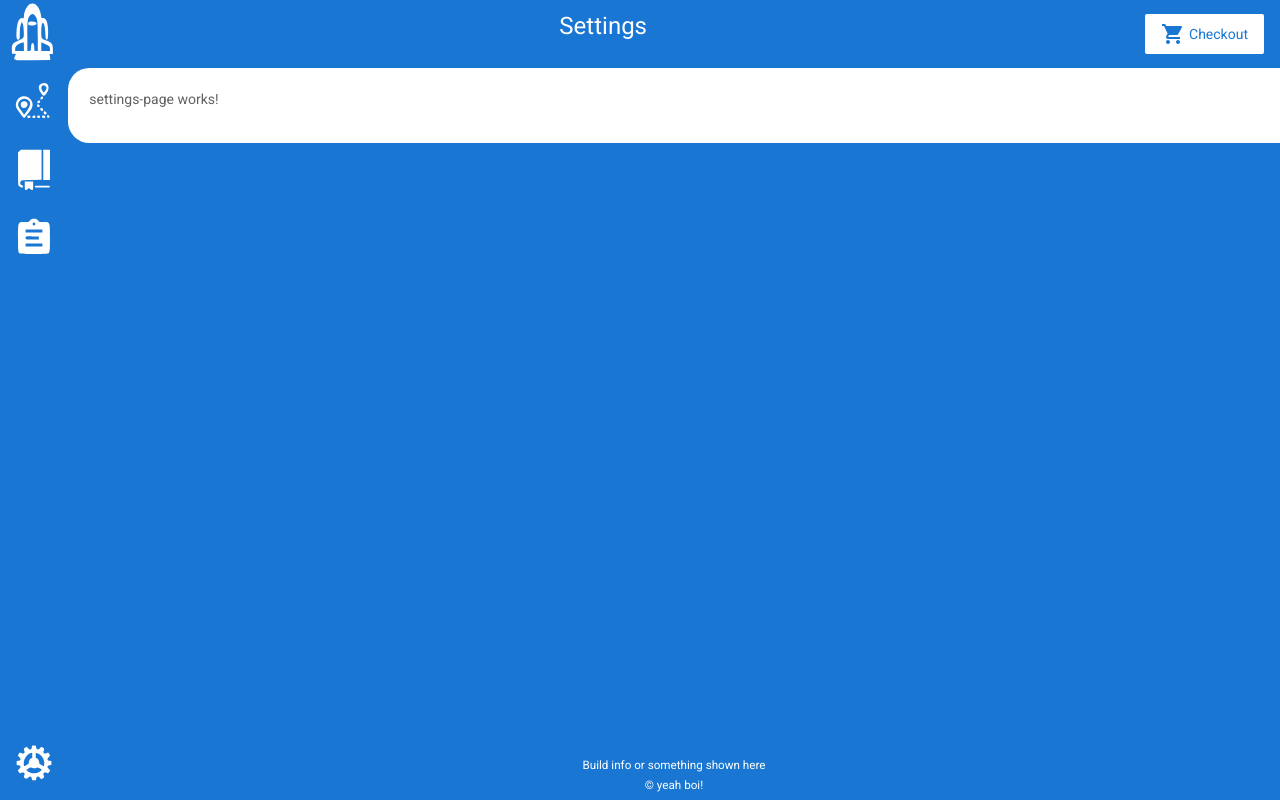
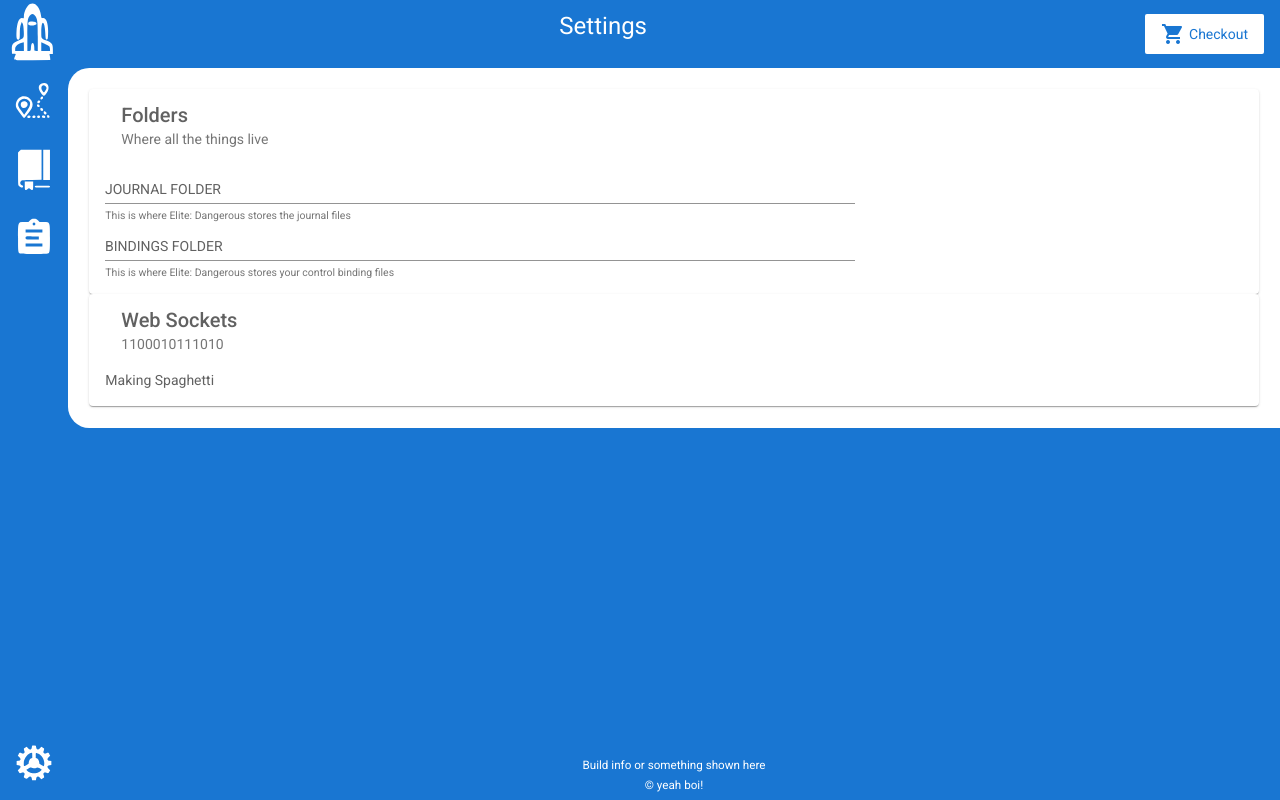
Before and after one commit to SilkyPants/celeste, an Angular app in the folder celeste-core/client-app/: page /settings in a window 1280 px wide. Built offline with nearby package versions, Linux system fonts and the light colour scheme.

Commit message:
Add basic UI for settings page

```diff
--- a/celeste-core/client-app/src/app/settings-page/settings-page.component.html
+++ b/celeste-core/client-app/src/app/settings-page/settings-page.component.html
@@ -1,3 +1,32 @@
-<p>
-  settings-page works!
-</p>
+<mat-card class="example-card">
+  <mat-card-header>
+    <mat-card-title>Folders</mat-card-title>
+    <mat-card-subtitle>Where all the things live</mat-card-subtitle>
+  </mat-card-header>
+  <mat-card-content>
+    <form class="example-form">
+      <mat-form-field class="example-full-width">
+        <mat-label>Journal folder</mat-label>
+        <input matInput #message placeholder="Ex. C:/Users/user/Saved Games/Frontier Developments">
+        <mat-hint align="start">This is where Elite: Dangerous stores the journal files</mat-hint>
+      </mat-form-field>
+      <mat-form-field class="example-full-width">
+        <mat-label>Bindings folder</mat-label>
+        <input matInput #message
+          placeholder="Ex. %LocalAppData%/Frontier Developments/Elite Dangerous/Options/Bindings">
+        <mat-hint align="start">This is where Elite: Dangerous stores your control binding files</mat-hint>
+      </mat-form-field>
+
+    </form>
+  </mat-card-content>
+</mat-card>
+
+<mat-card class="example-card">
+  <mat-card-header>
+    <mat-card-title>Web Sockets</mat-card-title>
+    <mat-card-subtitle>1100010111010</mat-card-subtitle>
+  </mat-card-header>
+  <mat-card-content>
+    <p>Making Spaghetti</p>
+  </mat-card-content>
+</mat-card>
--- a/celeste-core/client-app/src/app/settings-page/settings-page.component.scss
+++ b/celeste-core/client-app/src/app/settings-page/settings-page.component.scss
@@ -0,0 +1,9 @@
+.example-form {
+    min-width: 150px;
+    max-width: 750px;
+    width: 100%;
+}
+
+.example-full-width {
+    width: 100%;
+}
```
Also changed, not shown: celeste-core/client-app/src/app/app.module.ts (+6 -3 lines).
